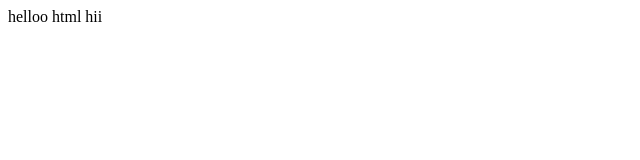
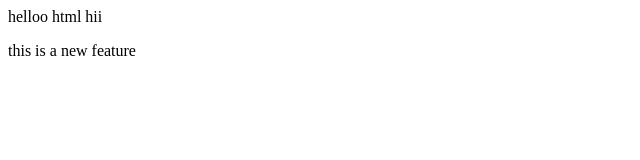
Before and after one commit to Akshay-S-12/localrepo, a plain HTML site: page index.html in a window 1280 px wide. Shown: the whole page, without its empty margins (0-640 px from the left). Drawn offline with Linux system fonts and the light colour scheme.

Commit message:
add new feature

```diff
--- a/index.html
+++ b/index.html
@@ -1 +1,2 @@
 <p>helloo html hii</p>
+<p>this is a new feature</pg>
```
